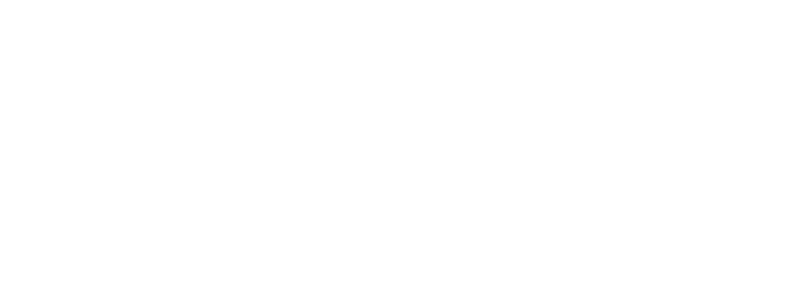
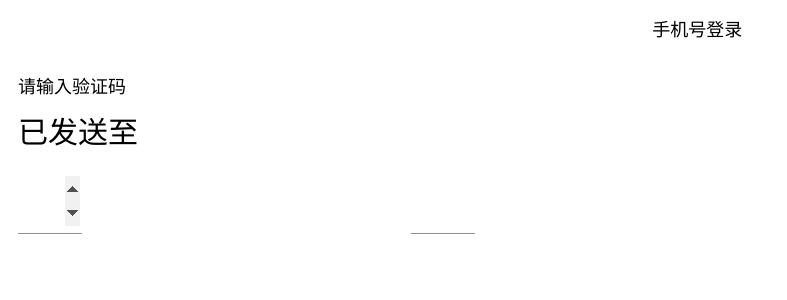
Before and after one commit to purust/Netease-cloud-app, a Vue app: page /login/sendcode in a window 1280 px wide. Before the commit this address had no page. Shown: the top 300 px of the page, without its empty margins (0-787 px from the left). Built offline with nearby package versions, Linux system fonts and the light colour scheme; a small style sheet from the web is missing.

Commit message:
登录功能（手机密码登录失败，实现验证码登陆功能）

```diff
--- a/src/assets/css/base.css
+++ b/src/assets/css/base.css
@@ -2,7 +2,8 @@
 
 /*:root -> 获取根元素html*/
 :root {
-	--color-text: #666;
+	/* #666 */
+	--color-text: #808080;
 	--color-high-text: #ff5777;
 	--color-tint: #ff8198;
 	--color-background: #fff;
--- /dev/null
+++ b/src/components/common/validatebox/ValidateBox.vue
@@ -0,0 +1,218 @@
+<template>
+  <div class="input-box">
+    <div
+      class="input-content"
+      @keydown="keydown"
+      @keyup="keyup"
+      @paste="paste"
+      @mousewheel="mousewheel"
+      @input="inputEvent"
+    >
+      <input
+        max="9"
+        min="0"
+        maxlength="1"
+        data-index="0"
+        v-model.trim.number="input[0]"
+        type="number"
+        ref="firstinput"
+      />
+      <input
+        max="9"
+        min="0"
+        maxlength="1"
+        data-index="1"
+        v-model.trim.number="input[1]"
+        type="number"
+      />
+      <input
+        max="9"
+        min="0"
+        maxlength="1"
+        data-index="2"
+        v-model.trim.number="input[2]"
+        type="number"
+      />
+      <input
+        max="9"
+        min="0"
+        maxlength="1"
+        data-index="3"
+        v-model.trim.number="input[3]"
+        type="number"
+      />
+    </div>
+  </div>
+</template>
+<script>
+import { computed } from "vue";
+export default {
+  name: "VerCode",
+  emits: ["completeInput"],
+  setup() {
+    let code = "";
+    let pasteResult = [];
+    let input = computed(() => {
+      if (code && Array.isArray(code) && code.length === 4) {
+        return code;
+      } else if (/^\d{4}$/.test(code.toString())) {
+        return code.toString().split("");
+      } else if (pasteResult.length === 4) {
+        return pasteResult;
+      } else {
+        return new Array(4);
+      }
+    });
+    return {
+      input,
+      code,
+      pasteResult,
+    };
+  },
+  methods: {
+    // 解决一个输入框输入多个字符
+    inputEvent(e) {
+      var index = e.target.dataset.index * 1;
+      var el = e.target;
+      el.value = el.value
+        .replace(/Digit|Numpad/i, "")
+        .replace(/1/g, "")
+        .slice(0, 1);
+      this.input[index] = el.value;
+    },
+    // 按下键盘
+    keydown(e) {
+      let index = e.target.dataset.index * 1;
+      // index的值就是标签元素绑定的data-index， *1是为了将字符串类型转为整型
+      let el = e.target;
+      if (e.key === "Backspace") {
+        if (this.input[index].length > 0) {
+          this.input[index] = "";
+        } else {
+          if (el.previousElementSibling) {
+            el.previousElementSibling.focus();
+            this.input[index - 1] = "";
+          }
+        }
+      } else if (e.key === "Delete") {
+        if (this.input[index].length > 0) {
+          this.input[index] = "";
+        } else {
+          if (el.nextElementSibling) {
+            this.input[1] = "";
+          }
+        }
+        if (el.nextElementSibling) {
+          el.nextElementSibling.focus();
+        }
+      } else if (e.key === "Home") {
+        el.parentElement.children[0] && el.parentElement.children[0].focus();
+      } else if (e.key === "End") {
+        el.parentElement.children[this.input.length - 1] &&
+          el.parentElement.children[this.input.length - 1].focus();
+      } else if (e.key === "ArrowLeft") {
+        if (el.previousElementSibling) {
+          el.previousElementSibling.focus();
+        }
+      } else if (e.key === "ArrowRight") {
+        if (el.nextElementSibling) {
+          el.nextElementSibling.focus();
+        }
+      } else if (e.key === "ArrowUp") {
+        if (this.input[index] * 1 < 9) {
+          this.input[index] = (this.input[index] * 1 + 1).toString();
+        }
+      } else if (e.key === "ArrowDown") {
+        if (this.input[index] * 1 > 0) {
+          this.input[index] = (this.input[index] * 1 - 1).toString();
+        }
+      }
+    },
+    // 释放键盘
+    keyup(e) {
+      let index = e.target.dataset.index * 1;
+      let el = e.target;
+      // 解决输入e的问题
+      el.value = el.value
+        .replace(/Digit|Numpad/i, "")
+        .replace(/1/g, "")
+        .slice(0, 1);
+      if (/Digit|Numpad/i.test(e.code)) {
+        // 必须在这里符直，否则输入框会是空值
+        this.input[index] = e.code.replace(/Digit|Numpad/i, "");
+        el.nextElementSibling && el.nextElementSibling.focus();
+        if (index === 3) {
+          if (this.input.join("").length === 4) {
+            document.activeElement.blur();
+            this.$emit("completeInput", this.input);
+          }
+        }
+      } else {
+        if (this.input[index] === "") {
+          this.input[index] = "";
+        }
+      }
+    },
+    mousewheel(e) {
+      var index = e.target.dataset.index;
+      if (e.wheelDelta > 0) {
+        if (this.input[index] * 1 < 9) {
+          this.input[index] = (this.input[index] * 1 + 1).toString();
+        }
+      } else if (e.wheelDelta < 0) {
+        if (this.input[index] * 1 > 0) {
+          this.input[index] = (this.input[index] * 1 - 1).toString();
+        }
+      } else if (e.key === "Enter") {
+        if (this.input.join("").length === 4) {
+          document.activeElement.blur();
+          this.$emit("completeInput", this.input);
+        }
+      }
+    },
+    paste(e) {
+      // 当进行粘贴时
+      e.clipboardData.items[0].getAsString((str) => {
+        if (str.toString().length === 4) {
+          this.pasteResult = str.split("");
+          document.activeElement.blur();
+          this.$emit("completeInput", this.input);
+          this.pasteResult = [];
+        } else {
+          // 如果粘贴内容不合规，清除所有内容
+          this.input[0] = new Array(4);
+        }
+      });
+    },
+  },
+  mounted() {
+    // 等待dom渲染完成，在执行focus,否则无法获取到焦点
+    this.$nextTick(() => {
+      this.$refs.firstinput.focus();
+    });
+  },
+};
+</script>
+<style lang="less" scoped>
+.input-box {
+  .input-content {
+    width: 100%;
+    height: 60px;
+    display: flex;
+    align-items: center;
+    justify-content: space-between;
+
+    input {
+      color: inherit;
+      font-family: inherit;
+      border: 0;
+      outline: 0;
+      border-bottom: 1px solid #919191;
+      height: 60px;
+      width: 60px;
+      font-size: 44px;
+      text-align: center;
+    }
+  }
+}
+</style>
--- a/src/network/request.js
+++ b/src/network/request.js
@@ -1,5 +1,6 @@
 import axios from "axios";
 
+// 默认的get请求
 // eslint-disable-next-line prettier/prettier
 export function request (config) {
   // 1.创建axios的实例
@@ -26,7 +27,17 @@ export function request (config) {
       console.log(err);
     }
   );
-
+  console.log("instance", instance);
   // 3.发送真正的网络请求
   return instance(config);
 }
+
+// 发送post请求
+export function requestPost(config) {
+  const instance = axios.create({
+    baseURL: "http://localhost:3000",
+    timeout: 5000,
+    method: "post",
+  });
+  return instance(config);
+}
--- a/src/router/index.js
+++ b/src/router/index.js
@@ -47,8 +47,12 @@ const routes = [
     // ],
   },
   {
-    path: "/login/cellphone",
+    path: "/login/phone",
     component: () => import("views/Login/LoginByPhone.vue"),
+  },
+  {
+    path: "/login/sendcode",
+    component: () => import("views/Login/VerCode.vue"),
   },
   {
     path: "/me",
--- a/src/store/index.js
+++ b/src/store/index.js
@@ -7,7 +7,7 @@ export default createStore({
     lyric: "",
     currentTime: 0,
     user: {
-      isLogin: true,
+      isLogin: false,
       name: "purust",
     },
   },
--- a/src/views/Login/Login.vue
+++ b/src/views/Login/Login.vue
@@ -7,7 +7,7 @@
       上次登录
       <div class="in-corner"></div>
     </div>
-    <div class="phonelogin" @click="$router.push('/login/cellphone')">
+    <div class="phonelogin" @click="$router.push('/login/phone')">
       手机号登录
     </div>
     <div class="license">
--- a/src/views/Login/LoginByPhone.vue
+++ b/src/views/Login/LoginByPhone.vue
@@ -8,20 +8,20 @@
     </div>
     <div class="tips">登录体验更多精彩</div>
     <div class="phone">
-      <input type="number" placeholder="输入手机号" v-model="logininfo.phone" />
+      <input type="number" placeholder="输入手机号" v-model="phone" />
     </div>
-    <div class="pass">
+    <!-- <div class="pass">
       <input type="password" placeholder="输入密码" v-model="logininfo.pass" />
-    </div>
-    <div class="login" @click="login()">立即登录</div>
-    <div class="forget">忘记密码 <i class="iconfont icon-gengduo"></i></div>
+    </div> -->
+    <div class="login" @click="sendCode()">下一步</div>
+    <!-- <div class="forget">忘记密码 <i class="iconfont icon-gengduo"></i></div> -->
   </div>
 </template>
 <script>
-import { reactive } from "vue";
+import { ref } from "vue";
 import { useStore } from "vuex";
 import { useRouter } from "vue-router";
-import { LoginByPhone } from "network/login.js";
+import { sendAuthCode } from "network/login.js";
 
 export default {
   name: "LoginByPhone",
@@ -31,19 +31,21 @@ export default {
     const router = useRouter();
     const setUserLogin = () => store.commit("setUserLogin");
     // 绑定input的账号信息
-    let logininfo = reactive({});
-    function login() {
-      setUserLogin();
-      router.push("/me");
-      // console.log("--", logininfo.phone);
-      // console.log("--", logininfo.pass);
-      LoginByPhone(logininfo.phone, logininfo.pass).then((res) => {
-        console.log(res);
+    let phone = ref(null);
+    function sendCode() {
+      sendAuthCode(phone.value).then((res) => {
+        // 成功发送验证码后
+        if (res.data.code === 200) {
+          router.push({
+            path: "/login/sendcode",
+            query: { phone: phone.value },
+          });
+        }
       });
     }
     return {
-      logininfo,
-      login,
+      phone,
+      sendCode,
     };
   },
 };
--- /dev/null
+++ b/src/views/Login/VerCode.vue
@@ -0,0 +1,73 @@
+<template>
+  <div class="vercode">
+    <div class="top">
+      <div class="cancel" @click="$router.back()">
+        <i class="iconfont icon-guanbi"></i>
+      </div>
+      <div class="title">手机号登录</div>
+    </div>
+    <div class="tips">
+      <div>请输入验证码</div>
+      <div>已发送至{{ $route.query.phone }}</div>
+    </div>
+    <validate-box @completeInput="completeInput" />
+  </div>
+</template>
+<script>
+import ValidateBox from "components/common/validatebox/ValidateBox.vue";
+import { verifyAuthCode } from "network/login.js";
+export default {
+  components: { ValidateBox },
+  name: "VerCode",
+  methods: {
+    // 输入后进行验证
+    completeInput(value) {
+      let code = value.join("") * 1;
+      verifyAuthCode(this.$route.query.phone, code).then((res) => {
+        if (res.data.code === 200) {
+          this.$router.push("/me");
+        }
+      });
+    },
+  },
+  setup() {},
+};
+</script>
+<style lang="less" scoped>
+.vercode {
+  padding: 0 10px;
+}
+.top {
+  height: 44px;
+  width: 100%;
+  line-height: 44px;
+  text-align: center;
+
+  color: #000;
+  font-size: 18px;
+  font-weight: 530;
+  div {
+    display: inline-block;
+  }
+  .cancel {
+    margin-left: -10px;
+    width: 10%;
+    .iconfont {
+      font-size: 20px;
+      font-weight: 500;
+    }
+  }
+  .title {
+    width: 90%;
+  }
+}
+.tips {
+  margin-top: 20px;
+  margin-bottom: 20px;
+  div:first-child {
+    margin-bottom: 10px;
+    color: #000;
+    font-size: 18px;
+  }
+}
+</style>
```
Also changed, not shown: src/components/content/MusicNavBar/MusicNavBar.vue (+12 -2 lines), src/network/login.js (+22 -3 lines).
